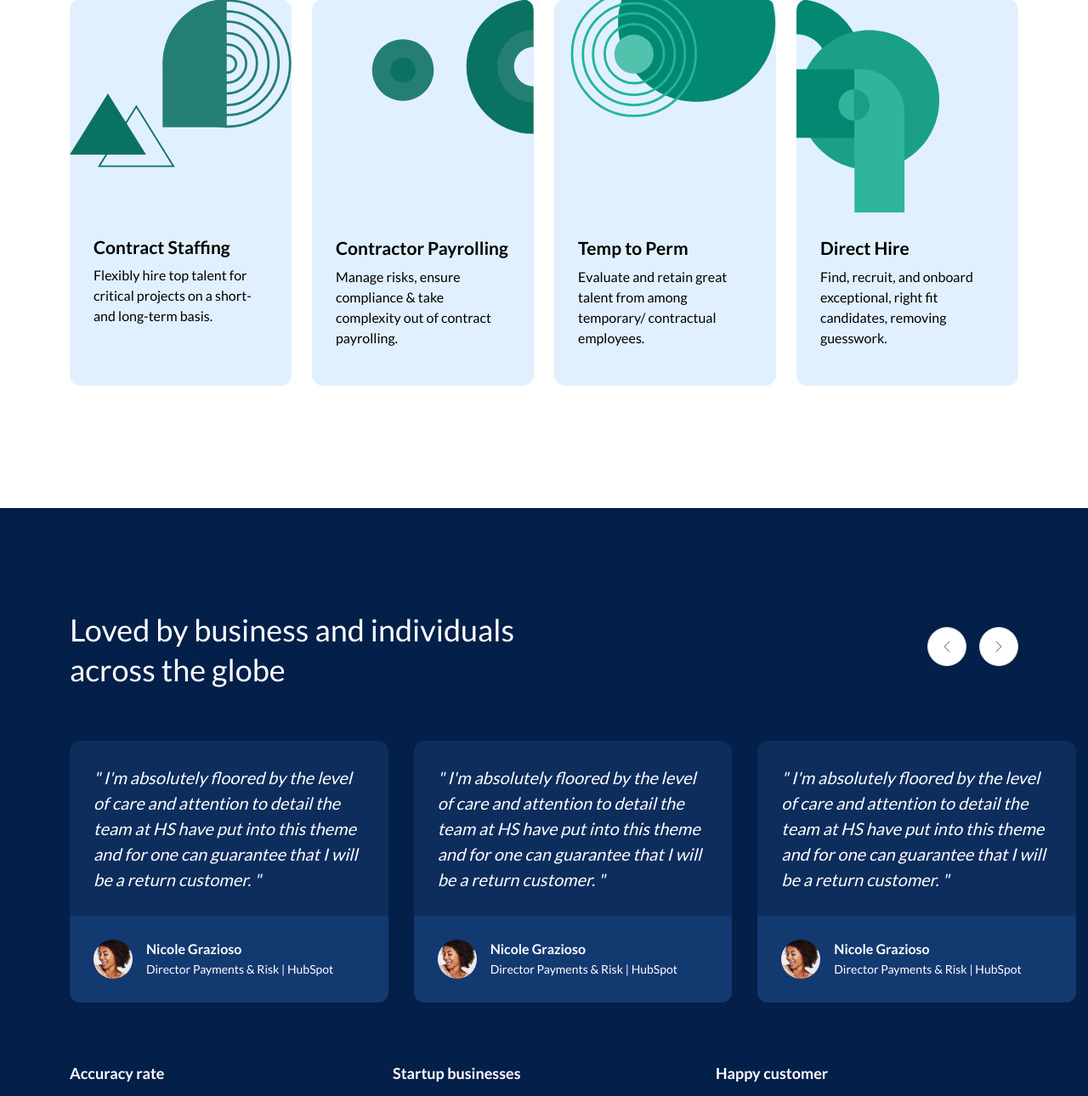
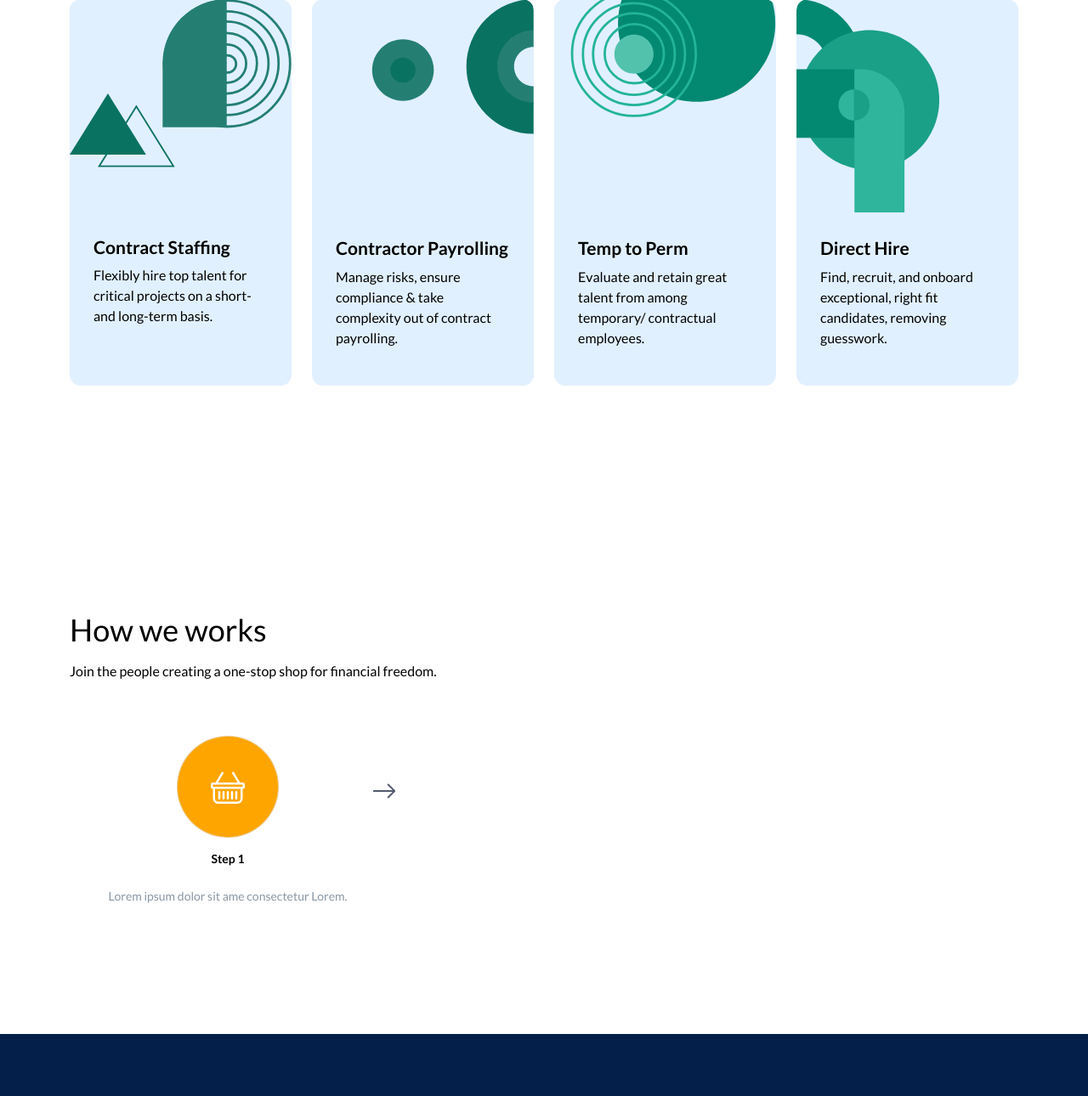
Before and after one commit to Odyssey-Global/Odyssey-Website, a PHP site: page /index.php in a window 1280 px wide. Shown: the part 1972-3262 px from the top of the page at 85% size. Run offline with PHP 8.4, Linux system fonts and the light colour scheme; some libraries are stand-ins or nearby versions.

Commit message:
footer updated

```diff
--- a/Footer.php
+++ b/Footer.php
@@ -37,29 +33,19 @@
             <!-- List -->
             <ul class="list-unstyled list-py-1 mb-0">
               <li>
-                  <a class="link link-light link-light-75" href="#"
-                    >Who we Are</a
-                  >
+                <a class="link link-light link-light-75" href="Who-we-are.php">Who we Are</a>
               </li>
               <li>
-                  <a class="link link-light link-light-75" href="#"
-                    >Our Impact</a
-                  >
+                <a class="link link-light link-light-75" href="our-impact.php">Our Impact</a>
               </li>
               <li>
-                  <a class="link link-light link-light-75" href="#"
-                    >Our Locations</a
-                  >
+                <a class="link link-light link-light-75" href="our-locations.php">Our Locations</a>
               </li>
               <li>
-                  <a class="link link-light link-light-75" href="#"
-                    >Job Seekers</a
-                  >
+                <a class="link link-light link-light-75" href="search-jobs.php">Job Seekers</a>
               </li>
               <li>
-                  <a class="link link-light link-light-75" href="#"
-                    >Join Our Team</a
-                  >
+                <a class="link link-light link-light-75" href="Join-our-team.php">Join Our Team</a>
               </li>
             </ul>
             <!-- End List -->
--- a/Header.php
+++ b/Header.php
@@ -10,7 +10,7 @@
 
 
   <!-- Title -->
-  <title>Corporate | Unify - Multipurpose Responsive Template</title>
+  <title>Odyssey Global - Your Staffing Partner</title>
 
   <!-- Favicon -->
   <link rel="shortcut icon" href="favicon.ico">
@@ -46,10 +46,10 @@
         <!-- Toggler -->
         <button class="navbar-toggler" type="button" data-bs-toggle="collapse" data-bs-target="#navbarNavDropdown"
           aria-controls="navbarNavDropdown" aria-expanded="false" aria-label="Toggle navigation">
-          <span class="navbar-toggler-default">
+          <span class="navbar-toggler-default" id="defaultMenuIcon">
             <i class="bi-list"></i>
           </span>
-          <span class="navbar-toggler-toggled">
+          <span class="navbar-toggler-toggled" id="closeMenuIcon">
             <i class="bi-x"></i>
           </span>
         </button>
@@ -238,8 +238,30 @@
 
       // INITIALIZATION OF GO TO
       // =======================================================
-      new HSGoTo('.js-go-to')
+      new HSGoTo('.js-go-to');
+      var elementsToggle = document.getElementsByClassName("navbar-toggler-toggled");
+      var elementsDefault = document.getElementsByClassName("navbar-toggler-default");
+      var navBar = document.getElementsByClassName("navbar-collapse");
 
+      var hideMenu = function () {
+        document.getElementById("navbarNavDropdown").style.display = "none";
+        document.getElementById("defaultMenuIcon").style.display = "block";
+        document.getElementById("closeMenuIcon").style.display = "none";
+      };
+
+      for (var i = 0; i < elementsToggle.length; i++) {
+        elementsToggle[i].addEventListener('click', hideMenu, false);
+      }
+
+      var showMenu = function () {
+        document.getElementById("navbarNavDropdown").style.display = "block";
+        document.getElementById("closeMenuIcon").style.display = "block";
+        document.getElementById("defaultMenuIcon").style.display = "none";
+      };
+
+      for (var i = 0; i < elementsToggle.length; i++) {
+        elementsDefault[i].addEventListener('click', showMenu, false);
+      }
     })()
   </script>
 </body>
--- a/index.php
+++ b/index.php
@@ -300,6 +300,56 @@
         <!-- End Col -->
       </div>
       <!-- End Row -->
+    </div>
+    <!-- End Features -->
+
+    <!-- Services -->
+    <div class="container content-space-2 content-space-lg-3">
+      <!-- Heading -->
+      <div class="mb-5">
+        <h2 class="fw400">How we works</h2>
+        <p>Join the people creating a one-stop shop for financial freedom.</p>
+      </div>
+
+      <div>
+        <section class="py-5">
+          <div class="container">
+            <div class="row">
+              <div class="col-md-5th-1 col-sm-4 col-md-offset-0 col-sm-offset-2">
+                <div class="text-center position-relative">
+                  <div
+                    class="step-icon mx-auto bg-primary border rounded-circle d-flex align-items-center justify-content-center"
+                    style="width:120px;height:120px;">
+                    <svg class="bi bi-basket text-white" fill="currentColor" height="40" viewbox="0 0 16 16" width="40"
+                      xmlns="http://www.w3.org/2000/svg">
+                      <path
+                        d="M5.757 1.071a.5.5 0 0 1 .172.686L3.383 6h9.234L10.07 1.757a.5.5 0 1 1 .858-.514L13.783 6H15a1 1 0 0 1 1 1v1a1 1 0 0 1-1 1v4.5a2.5 2.5 0 0 1-2.5 2.5h-9A2.5 2.5 0 0 1 1 13.5V9a1 1 0 0 1-1-1V7a1 1 0 0 1 1-1h1.217L5.07 1.243a.5.5 0 0 1 .686-.172zM2 9v4.5A1.5 1.5 0 0 0 3.5 15h9a1.5 1.5 0 0 0 1.5-1.5V9H2zM1 7v1h14V7H1zm3 3a.5.5 0 0 1 .5.5v3a.5.5 0 0 1-1 0v-3A.5.5 0 0 1 4 10zm2 0a.5.5 0 0 1 .5.5v3a.5.5 0 0 1-1 0v-3A.5.5 0 0 1 6 10zm2 0a.5.5 0 0 1 .5.5v3a.5.5 0 0 1-1 0v-3A.5.5 0 0 1 8 10zm2 0a.5.5 0 0 1 .5.5v3a.5.5 0 0 1-1 0v-3a.5.5 0 0 1 .5-.5zm2 0a.5.5 0 0 1 .5.5v3a.5.5 0 0 1-1 0v-3a.5.5 0 0 1 .5-.5z">
+                      </path>
+                    </svg>
+                  </div>
+                  <h4 class="mt-3 fs-5">Step 1</h4>
+                  <p class="lead text-muted mt-4 fs-5 px-lg-3 mb-5 mb-lg-0">Lorem ipsum dolor sit ame consectetur Lorem.
+                  </p>
+                  <div class="arrow-icon position-absolute d-none d-lg-block" style="top:50px; right:-25px">
+                    <svg class="bi bi-arrow-right" fill="currentColor" height="30" viewbox="0 0 16 16" width="30"
+                      xmlns="http://www.w3.org/2000/svg">
+                      <path
+                        d="M1 8a.5.5 0 0 1 .5-.5h11.793l-3.147-3.146a.5.5 0 0 1 .708-.708l4 4a.5.5 0 0 1 0 .708l-4 4a.5.5 0 0 1-.708-.708L13.293 8.5H1.5A.5.5 0 0 1 1 8z"
+                        fill-rule="evenodd"></path>
+                    </svg>
+                  </div>
+                </div>
+              </div>
+
+
+
+            </div>
+          </div>
+        </section>
+      </div>
+      <!-- End Heading -->
+
+
     </div>
     <!-- End Features -->
 
```
Also changed, not shown: other parts of Footer.php (+17 -43 lines). Lines whose indentation alone changed are shown as unchanged.
